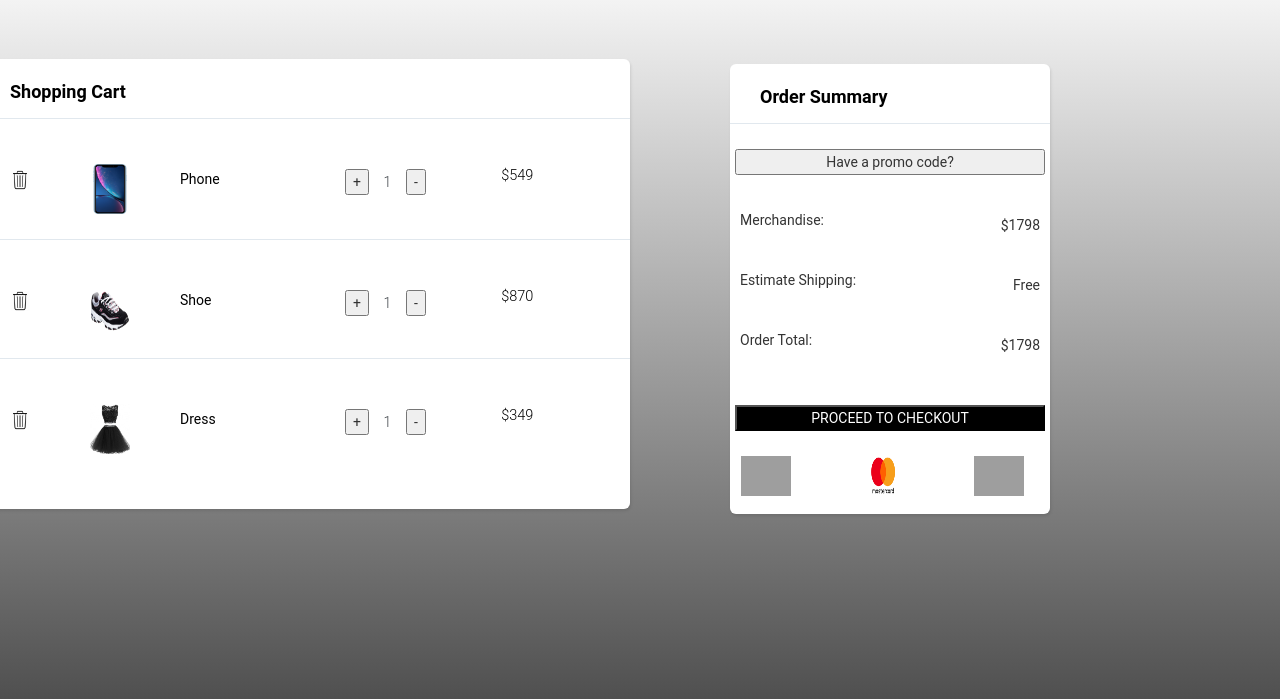
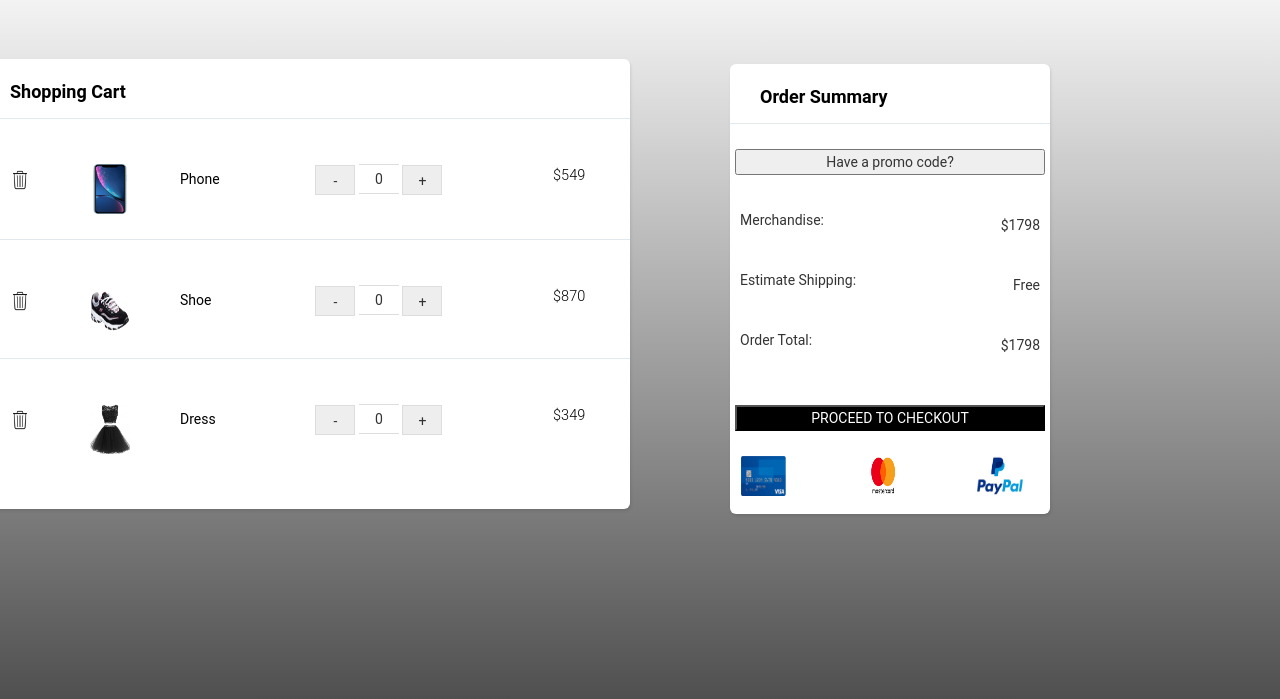
Before and after one commit to prakashreddy-97/EMart, a PHP site: page /EMart/mycart.html in a window 1280 px wide. Shown: the part 51-750 px from the top of the page. Run offline with PHP 8.4, Linux system fonts and the light colour scheme; grey boxes are pictures that could not be loaded.

Commit message:
added mycart.js

```diff
--- a/Codes/mycart.css
+++ b/Codes/mycart.css
@@ -57,31 +57,48 @@ body {
   color:black;
 }
 .quantity {
-  padding-top: 30px;
-  margin-right: 50px;
+
+  width: 300px;
+  margin: 0 auto;
+  padding-top: 25px;
 }
-.quantity input {
-  border: none;
-  text-align: center;
-  width: 30px;
-  font-size: 14px;
-  color: #43484D;
-  font-weight: 300;
+
+.value-button{
+    display: inline-block;
+    border: 1px solid #ddd;
+    margin: 0px;
+    width: 40px;
+    height: 30px;
+    text-align: center;
+    vertical-align: middle;
+    padding: 11px 0;
+    background: #eee;
+
+  }
+
+  input#number, input#number1, input#number2 {
+    text-align: center;
+    border: none;
+    border-top: 1px solid #ddd;
+    border-bottom: 1px solid #ddd;
+    margin: 0px;
+    width: 40px;
+    height: 30px;
+  }
+
+  input[type=number]::-webkit-inner-spin-button,
+input[type=number]::-webkit-outer-spin-button {
+    -webkit-appearance: none;
+    margin: 0;
 }
-button[class*=btn] {
-  width: 30px;
-  height: 30px;
-  background-color: #E1E8EE;
-  border-radius: 6px;
-  border: none;
-  cursor: pointer;
+#minus-btn{
+  padding-top: 5px;
 }
-.minus-btn img {
-  margin-top: 2px;
+#plus-btn{
+  padding-top: 5px;
 }
-.plus-btn img {
-  margin-top: 2px;
-}
+
+
 .order-summary {
   width: 300px;
   height: 450px;
--- a/Codes/mycart.html
+++ b/Codes/mycart.html
@@ -7,7 +7,7 @@
       <script src="https://ajax.googleapis.com/ajax/libs/jquery/3.4.1/jquery.min.js"></script>
       <script src="https://maxcdn.bootstrapcdn.com/bootstrap/3.4.0/js/bootstrap.min.js"></script>
       <link rel="stylesheet" href="mycart.css">
-      <!--<script src="mycart.js"></script>-->
+    <script src="mycart.js"></script>
    </head>
    <body>
       <div class="container">
@@ -72,7 +72,7 @@
             <div class="item">
                <div class="buttons">
                   <span class="delete-btn"></span>
-                  <li><img src = "./Images/delete.png" height="20" width="20" /></li>
+                  <li><img src = "./Images/delete.png" height="20" width="20" onclick="image()" /></li>
                </div>
                <div class="image">
                   <li><img src = "./Images/iphone.jpg" height="50" width="40" /></li>
@@ -81,16 +81,20 @@
                   <span>Phone</span>
                </div>
                <div class="quantity">
-                  <button type="button">+</button>
-                  <input type="text" name="name" value="1">
-                  <button type="button">-</button>
-               </div>
+                  <div class="value-button" id="minus-btn" onclick="decreaseValue()" value="Decrease Value">-</div>
+     <input type="number" id="number" value="0" />
+     <div class="value-button" id="plus-btn" onclick="increaseValue()" value="Increase Value">+</div>
+
+   </div>
                <div class="total-price">$549</div>
             </div>
+
+
             <div class="item">
                <div class="buttons">
                   <span class="delete-btn"></span>
                   <li><img src = "./Images/delete.png" height="20" width="20" /></li>
+
                </div>
                <div class="image">
                   <li><img src = "./Images/shoe.png" height="50" width="40" /></li>
@@ -99,10 +103,11 @@
                   <span>Shoe</span>
                </div>
                <div class="quantity">
-                  <button type="button">+</button>
-                  <input type="text" name="name" value="1">
-                  <button type="button">-</button>
-               </div>
+                  <div class="value-button" id="minus-btn" onclick="decreaseValue()" value="Decrease Value">-</div>
+     <input type="number" id="number" value="0" />
+     <div class="value-button" id="plus-btn" onclick="increaseValue()" value="Increase Value">+</div>
+
+   </div>
                <div class="total-price">$870</div>
             </div>
             <div class="item">
@@ -116,11 +121,13 @@
                <div class="description">
                   <span>Dress</span>
                </div>
+
                <div class="quantity">
-                  <button type="button">+</button>
-                  <input type="text" name="name" value="1">
-                  <button type="button">-</button>
-               </div>
+               <div class="value-button" id="minus-btn" onclick="decreaseValue()" value="Decrease Value">-</div>
+  <input type="number" id="number" value="0" />
+  <div class="value-button" id="plus-btn" onclick="increaseValue()" value="Increase Value">+</div>
+</div>
+
                <div class="total-price">$349</div>
             </div>
          </div>
--- /dev/null
+++ b/Codes/mycart.js
@@ -0,0 +1,18 @@
+
+
+function increaseValue() {
+  var value = parseInt(document.getElementById('number').value, 10);
+  value = isNaN(value) ? 0 : value;
+  value++;
+  document.getElementById('number').value = value;
+
+}
+
+
+function decreaseValue() {
+  var value = parseInt(document.getElementById('number').value, 10);
+  value = isNaN(value) ? 0 : value;
+  value < 1 ? value = 1 : '';
+  value--;
+  document.getElementById('number').value = value;
+}
```
Also changed, not shown: Codes/Images/paypal.jpg (added), Codes/Images/visa.jpg (added).
